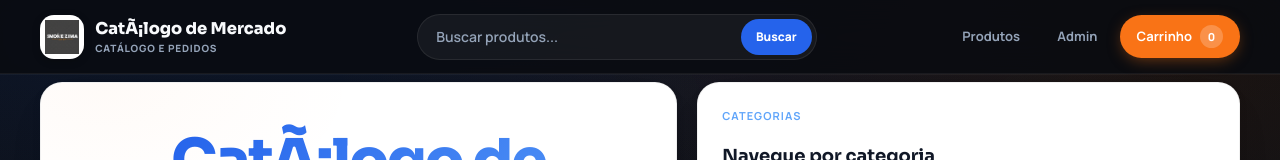
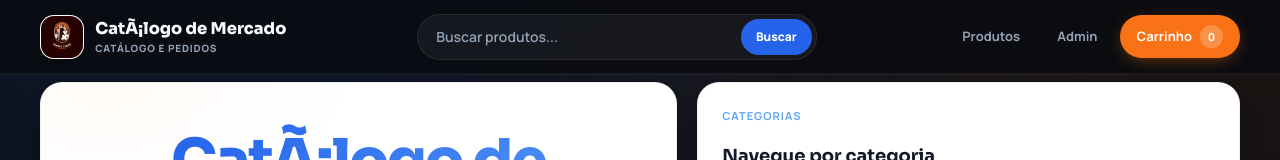
Before and after one commit to Mateuszidev/marketsystem, a Next.js app: page / in a window 1280 px wide. Shown: the top 160 px of the page. Built offline with nearby package versions, Linux system fonts and the light colour scheme; no server answers; the database is empty.

Commit message:
Ajustes visuais 1.0

```diff
--- a/src/app/globals.css
+++ b/src/app/globals.css
@@ -190,12 +190,14 @@ button {
 }
 
 .bp-logo-icon {
+  position: relative;
   display: flex;
   width: 44px;
   height: 44px;
   align-items: center;
   justify-content: center;
   flex-shrink: 0;
+  overflow: hidden;
   border: 1px solid rgba(255, 255, 255, .1);
   border-radius: 14px;
   background: #ffffff;
@@ -207,7 +209,7 @@ button {
   display: block;
   width: 100%;
   height: 100%;
-  object-fit: contain;
+  object-fit: cover;
 }
 
 .bp-logo:hover .bp-logo-icon {
@@ -1082,7 +1084,7 @@ button {
   }
 
   .bp-container {
-    padding: 0 .8rem;
+    padding:  1.0rem;
   }
 
   .bp-logo-icon {
--- a/src/components/layout/site-header.tsx
+++ b/src/components/layout/site-header.tsx
@@ -14,13 +14,13 @@ export function SiteHeader({ storeName }: SiteHeaderProps) {
     <header className="bp-header">
       <div className="bp-container bp-header-inner">
         <Link href="/" className="bp-logo" aria-label={`Ir para a home da loja ${displayName}`}>
-          <div className="bp-logo-icon p-1">
+          <div className="bp-logo-icon">
             <Image
-              src="/images/smk.png"
+              src="/images/logo.png"
               alt={`Logo da loja ${displayName}`}
-              width={44}
-              height={44}
-              className="object-contain"
+              fill
+              sizes="44px"
+              className="object-cover"
               priority
             />
           </div>
```
Also changed, not shown: public/images/logo.png (added), public/images/smk.png (deleted).
